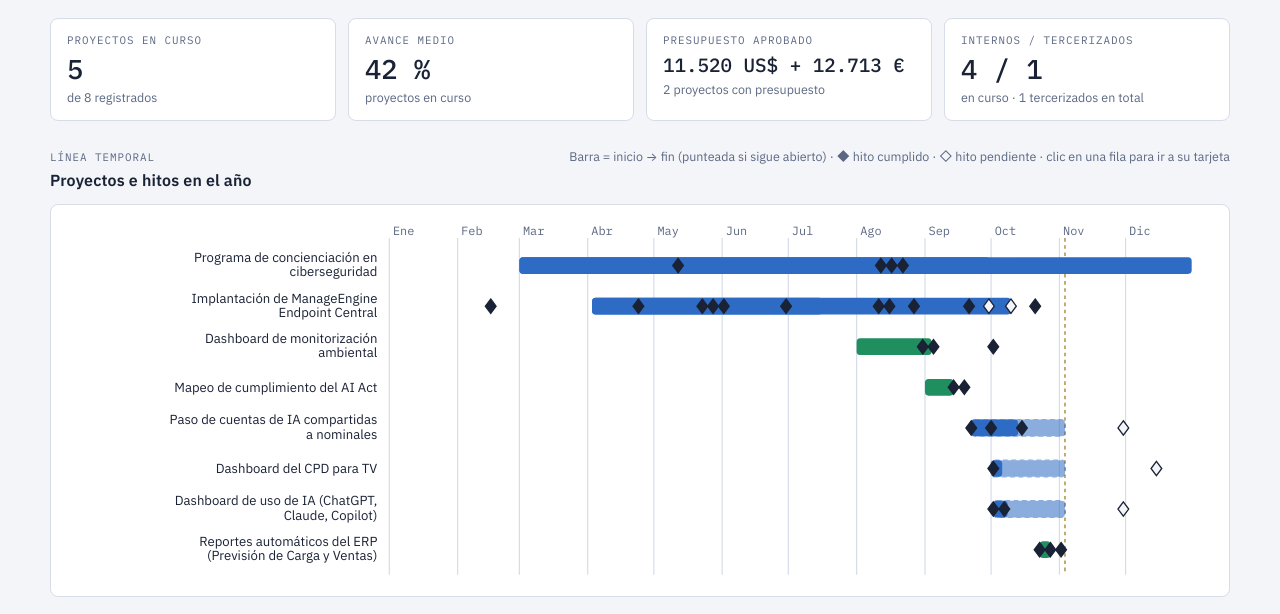
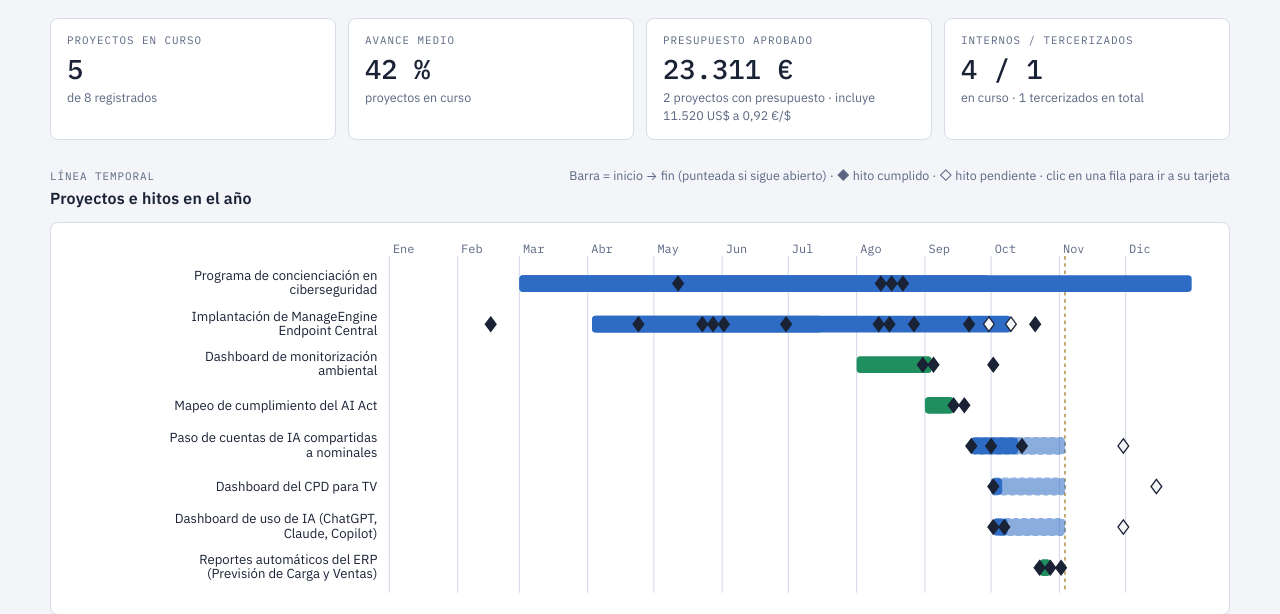
Before and after one commit to mr7security/actividadseguridad, a Flask app: page / in a window 1280 px wide. Shown: the part 145-759 px from the top of the page. Run offline with Flask 3, Linux system fonts and the light colour scheme; data comes from the database, SQL or seed files in the repository; parts of the project's set-up code (start-up, migrations or seed data) failed here and were passed over.

Commit message:
Subpestañas de proyectos operativas; presupuesto total único en euros con tipo de cambio configurable
Co-Authored-By: Claude Fable 5.1 <noreply@anthropic.com>
Claude-Session: https://claude.ai/code/session_01L94Tpopm4kFSTtrLE6komE

```diff
--- a/app.py
+++ b/app.py
@@ -197,7 +197,7 @@ def api_incidente(did):
 def api_config():
     require_admin()
     body = request.get_json(silent=True) or {}
-    cfg = {**get_config(), **{k: body[k] for k in ("departamento", "titulo", "tipos", "mitre") if k in body}}
+    cfg = {**get_config(), **{k: body[k] for k in ("departamento", "titulo", "tipos", "mitre", "usd_eur") if k in body}}
     cfg["actualizado"] = datetime.now(timezone.utc).isoformat()
     put_doc("config", "general", cfg)
     return jsonify(ok=True)
--- a/templates/index.html
+++ b/templates/index.html
@@ -347,6 +347,7 @@ footer{margin-top:28px;padding-top:12px;border-top:1px solid var(--line);display
     <form class="f" id="form-cfg" data-tab="cfg" hidden>
       <label class="full">Línea superior (departamento / área)<input id="c-dept"></label>
       <label class="full">Título<input id="c-title"></label>
+      <label>Tipo de cambio USD → EUR (para el total de presupuesto)<input id="c-rate" type="number" step="0.01" min="0.1" placeholder="0.92"></label>
       <div class="full">
         <div class="eyebrow" style="margin-bottom:6px">Tipos de incidente</div>
         <div class="chips" id="c-tipos"></div>
@@ -414,10 +415,9 @@ function renderKPIs(){
   $("#k-proy").textContent=enCurso.length;$("#k-proy-s").textContent=`de ${proyectos.length} registrados`;
   $("#k-avance").textContent=enCurso.length?Math.round(enCurso.reduce((a,p)=>a+(+p.avance||0),0)/enCurso.length)+" %":"—";
   const conPres=proyectos.filter(p=>presDe(p)!=null);
-  const porMon={};conPres.forEach(p=>{const m=p.moneda||"EUR";porMon[m]=(porMon[m]||0)+presDe(p)});
-  const txt=Object.entries(porMon).map(([m,v])=>eur(v,m)).join(" + ");
-  $("#k-pres").textContent=conPres.length?txt:"0 €";if(Object.keys(porMon).length>1)$("#k-pres").style.fontSize="1.2rem";
-  $("#k-pres-s").textContent=conPres.length?`${conPres.length} proyecto${conPres.length>1?"s":""} con presupuesto`:"todos con recursos propios";
+  const rate=+cfg.usd_eur||0.92;let totalEur=0,usd=0;conPres.forEach(p=>{const v=presDe(p);if((p.moneda||"EUR")==="USD"){usd+=v;totalEur+=v*rate}else totalEur+=v});
+  $("#k-pres").textContent=conPres.length?eur(totalEur):"0 €";
+  $("#k-pres-s").textContent=conPres.length?`${conPres.length} proyecto${conPres.length>1?"s":""} con presupuesto`+(usd?` · incluye ${eur(usd,"USD")} a ${rate.toLocaleString("es-ES")} €/$`:""):"todos con recursos propios";
   const enc=proyectos.filter(p=>p.estado==="En curso");$("#k-fin").textContent=enc.filter(p=>p.modalidad!=="Tercerizado").length+" / "+enc.filter(p=>p.modalidad==="Tercerizado").length;$("#k-fin-s").textContent=`en curso · ${proyectos.filter(p=>p.modalidad==="Tercerizado").length} tercerizados en total`;
   const incY=incidentes.filter(i=>(i.fecha||"").startsWith(year));
   $("#k-inc").textContent=incY.length;$("#k-inc-s").textContent=`en ${year} · ${incY.filter(i=>i.estado!=="Abierto").length} resueltos`;
@@ -484,7 +484,7 @@ function renderGrupo(g,note,lista,nombre){
   g.innerHTML="";
   const order={"En curso":0,"En pausa":1,"Planificado":2,"Finalizado":3};
   const list=[...lista].sort((a,b)=>(order[a.estado]??9)-(order[b.estado]??9)||(b.inicio||"").localeCompare(a.inicio||""));
-  const pm={};list.forEach(p=>{const v=presDe(p);if(v!=null){const m=p.moneda||"EUR";pm[m]=(pm[m]||0)+v}});const presTxt=Object.entries(pm).map(([m,v])=>eur(v,m)).join(" + ");
+  const rate=+cfg.usd_eur||0.92;let tot=0,any=false;list.forEach(p=>{const v=presDe(p);if(v!=null){any=true;tot+=(p.moneda||"EUR")==="USD"?v*rate:v}});const presTxt=any?eur(tot):"";
   note.dataset.txt=list.length?`${list.filter(p=>p.estado==="En curso").length} en curso`+(presTxt?` · ${presTxt} presupuestados`:""):"";
   if(!list.length){g.innerHTML='<div class="empty">Sin proyectos '+nombre+'. '+(isOwner?'Añádelos desde Administrar.':'')+'</div>';return}
   list.forEach(p=>{
@@ -622,8 +622,8 @@ function showView(v){document.querySelectorAll('nav.views [role=tab]').forEach(b
 try{const v=localStorage.getItem("vista");if(v&&$("#view-"+v))showView(v)}catch(e){}
 
 /* ---- admin ---- */
-function showTab(t){document.querySelectorAll('.tabs [role=tab]').forEach(b=>b.setAttribute("aria-selected",b.dataset.tab===t));document.querySelectorAll('.admin-body form').forEach(f=>f.hidden=f.dataset.tab!==t)}
-document.querySelectorAll('.tabs [role=tab]').forEach(b=>b.onclick=()=>showTab(b.dataset.tab));
+function showTab(t){document.querySelectorAll('#admin .tabs [role=tab]').forEach(b=>b.setAttribute("aria-selected",b.dataset.tab===t));document.querySelectorAll('.admin-body form').forEach(f=>f.hidden=f.dataset.tab!==t)}
+document.querySelectorAll('#admin .tabs [role=tab]').forEach(b=>b.onclick=()=>showTab(b.dataset.tab));
 $("#btn-admin").onclick=()=>{const a=$("#admin");a.hidden=!a.hidden;document.body.classList.toggle("editing",!a.hidden);$("#btn-admin").textContent=a.hidden?"Administrar":"Cerrar administración";if(!a.hidden)a.scrollIntoView({behavior:"smooth",block:"start"})};
 
 function editProy(p){showTab("proy");$("#admin").hidden=false;document.body.classList.add("editing");$("#btn-admin").textContent="Cerrar administración";
@@ -674,7 +674,7 @@ function renderCfgTipos(){const c=$("#c-tipos");c.innerHTML="";cfgTipos.forEach(
 $("#c-addtipo").onclick=()=>{const v=$("#c-newtipo").value.trim();if(v&&!cfgTipos.includes(v)){cfgTipos.push(v);$("#c-newtipo").value="";renderCfgTipos();renderCfgMitre()}};
 $("#form-cfg").onsubmit=async e=>{e.preventDefault();if(!isOwner)return;
   const mitre={};document.querySelectorAll("#c-mitre input").forEach(i=>mitre[i.dataset.tipo]=parseIds(i.value).join(", "));
-  try{await api("PUT","/api/config",{departamento:$("#c-dept").value.trim(),titulo:$("#c-title").value.trim(),tipos:cfgTipos.slice(),mitre,actualizado:new Date().toISOString()});toast("Ajustes guardados")}catch(err){toast("No se pudo guardar: "+err.code)}};
+  try{await api("PUT","/api/config",{departamento:$("#c-dept").value.trim(),titulo:$("#c-title").value.trim(),usd_eur:+$("#c-rate").value||0.92,tipos:cfgTipos.slice(),mitre,actualizado:new Date().toISOString()});toast("Ajustes guardados")}catch(err){toast("No se pudo guardar: "+err.code)}};
 
 $("#sel-year").onchange=e=>{year=+e.target.value;renderKPIs();renderIncidentes();renderCaus();renderGantt()};
 $("#f-mes").onchange=e=>{fMes=e.target.value;renderTabla()};
@@ -694,7 +694,7 @@ $("#cau-clear").onclick=async()=>{const b=$("#cau-clear");if(!b.dataset.c){b.dat
 isOwner=__IS_ADMIN__;
 async function api(method,url,body){const r=await fetch(url,{method,headers:{"Content-Type":"application/json"},body:body?JSON.stringify(body):undefined});if(!r.ok){const e=new Error("http");e.code=r.status===401?"sin sesión":"HTTP "+r.status;throw e}return r.json()}
 async function load(){try{const d=await api("GET","/api/data");cfg={...cfg,...(d.config||{})};proyectos=d.proyectos||[];incidentes=d.incidentes||[];caus=d.caus||[];
-  cfgTipos=(cfg.tipos||DEF_TIPOS).slice();$("#c-dept").value=cfg.departamento||"";$("#c-title").value=cfg.titulo||"";renderCfgTipos();renderCfgMitre();renderAll();
+  cfgTipos=(cfg.tipos||DEF_TIPOS).slice();$("#c-dept").value=cfg.departamento||"";$("#c-title").value=cfg.titulo||"";$("#c-rate").value=cfg.usd_eur||"";renderCfgTipos();renderCfgMitre();renderAll();
   const all=[...proyectos,...incidentes].map(x=>x.actualizado).filter(Boolean).sort();if(all.length){const dt=new Date(all[all.length-1]);$("#foot-upd").textContent="Última actualización "+dt.toLocaleDateString("es-ES",{day:"2-digit",month:"2-digit",year:"numeric"})}}
   catch(e){$("#proy-grid").innerHTML='<div class="empty">No se pudieron cargar los datos ('+e.code+').</div>'}}
 const badge=$("#role-badge");badge.textContent=isOwner?"Administrador · puede editar":"Solo lectura";badge.classList.toggle("owner",isOwner);
```
